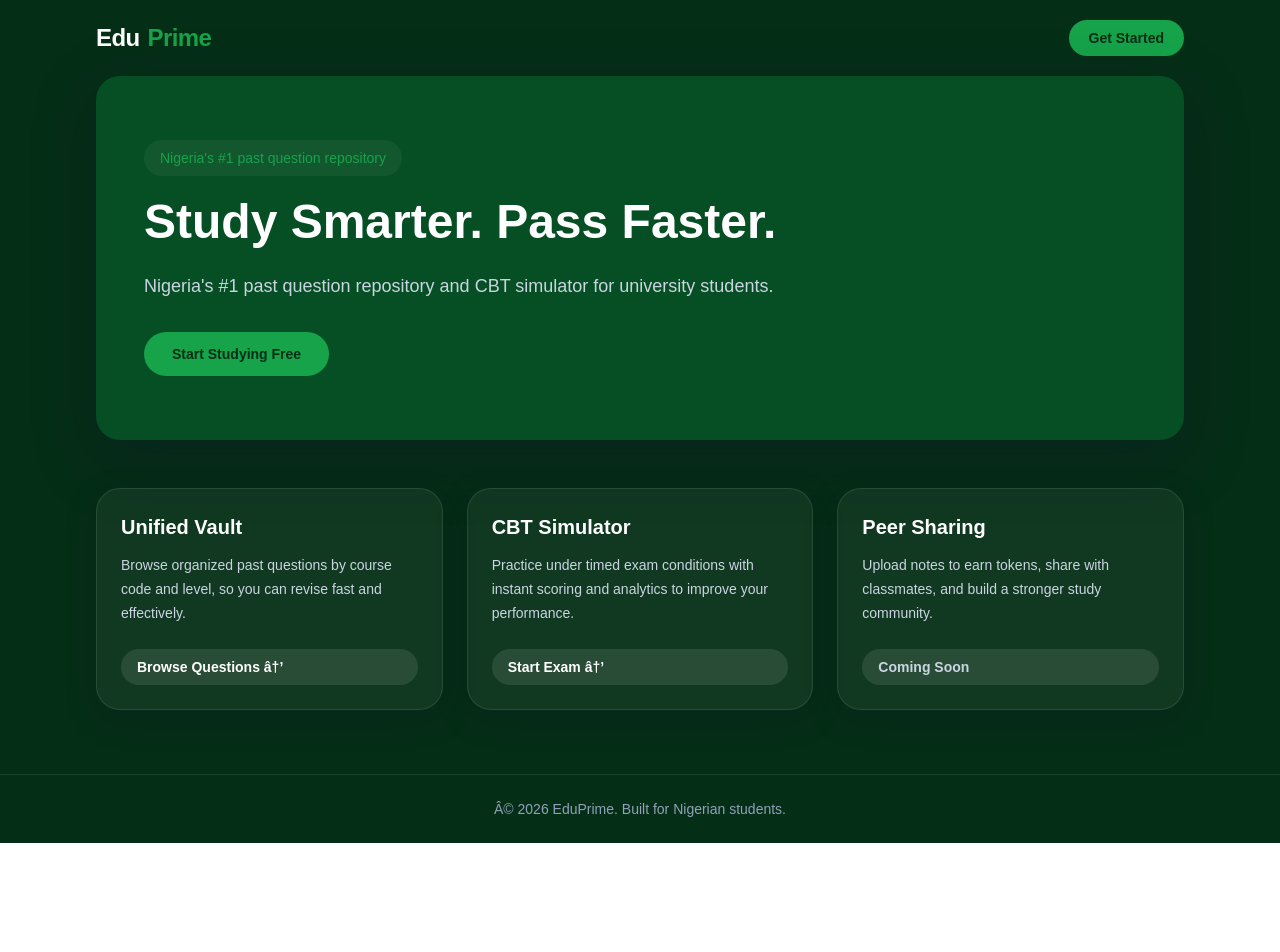
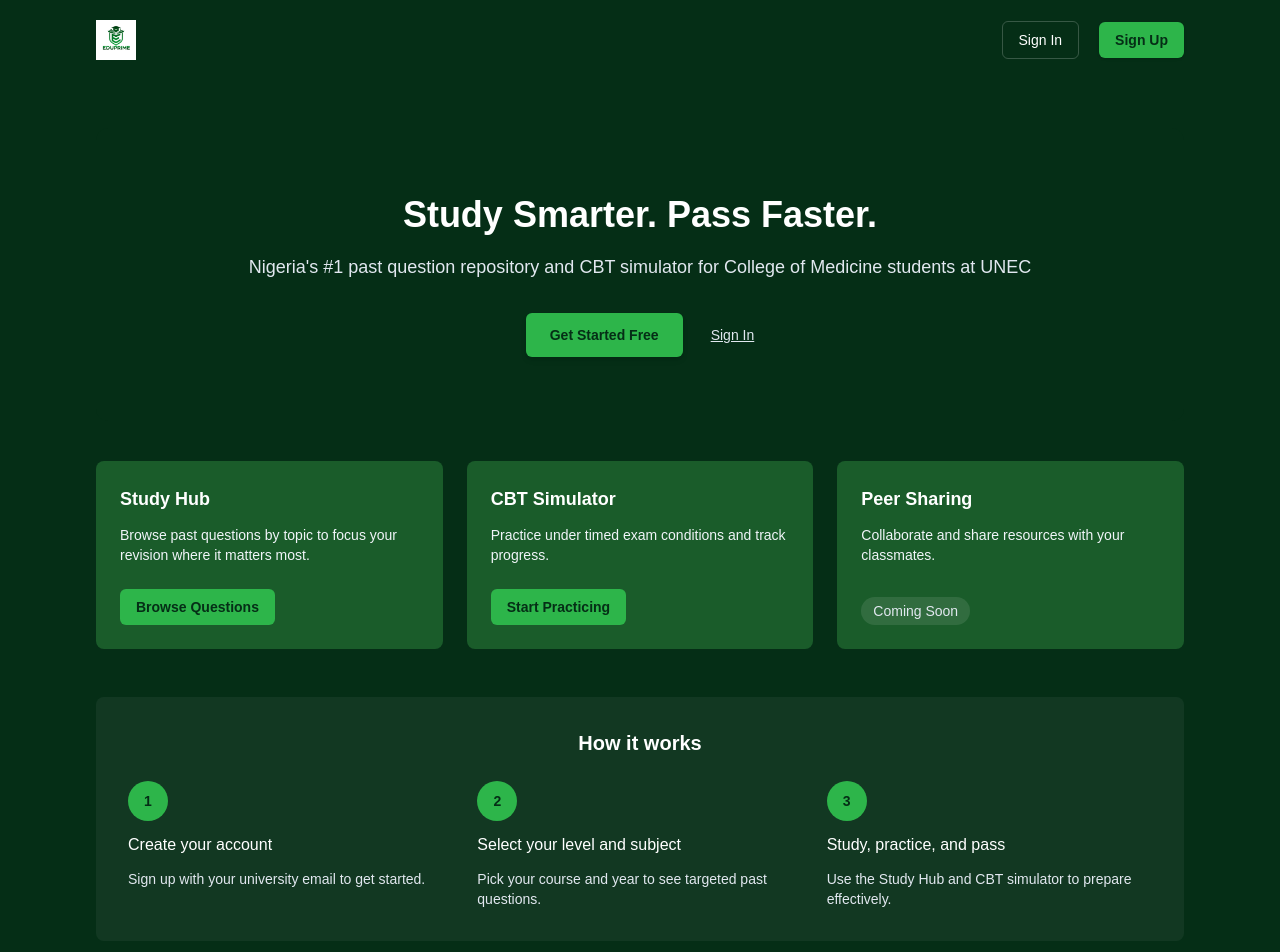
Before and after one commit to exaltednwadike-blip/Eduprime, a Next.js app: page / in a window 1280 px wide. Shown: the top 952 px of the page. Before the commit the page ends 843 px from the top, so only its background shows below. Built offline with nearby package versions, Linux system fonts and the light colour scheme.

Commit message:
chore: rewrite marketing homepage (app/page.tsx)

```diff
--- a/app/page.tsx
+++ b/app/page.tsx
@@ -3,83 +3,145 @@ import Link from "next/link";
 export default function Home() {
   return (
     <div className="min-h-screen bg-[#052e16] text-white">
-      <header className="mx-auto flex w-full max-w-6xl items-center justify-between px-6 py-5 sm:px-8">
-        <div className="flex items-center gap-2 text-2xl font-bold tracking-tight">
-          <span className="text-white">Edu</span>
-          <span className="text-[#16a34a]">Prime</span>
+      <header className="w-full">
+        <div className="mx-auto flex max-w-6xl items-center justify-between px-6 py-5 sm:px-8">
+          <Link href="/" className="flex items-center gap-3">
+            <img src="/logo.png" alt="EduPrime" className="h-10 w-auto" />
+            <span className="sr-only">EduPrime</span>
+          </Link>
+
+          <nav className="flex items-center gap-3">
+            <Link
+              href="/signin"
+              className="rounded-md border border-white/20 px-4 py-2 text-sm font-medium hover:bg-white/5"
+            >
+              Sign In
+            </Link>
+
+            <Link
+              href="/signup"
+              className="ml-2 rounded-md bg-[#2db54a] px-4 py-2 text-sm font-semibold text-[#052e16] shadow-sm hover:brightness-95"
+            >
+              Sign Up
+            </Link>
+          </nav>
         </div>
-        <Link
-          href="/onboarding"
-          className="rounded-full bg-[#16a34a] px-5 py-2 text-sm font-semibold text-[#052e16] transition hover:bg-[#22c55e]"
-        >
-          Get Started
-        </Link>
       </header>
 
-      <main className="mx-auto flex w-full max-w-6xl flex-col px-6 pb-16 sm:px-8">
-        <section className="flex flex-col items-start justify-center rounded-3xl bg-[#064e23] px-6 py-12 shadow-[0_20px_60px_rgba(15,23,42,0.35)] sm:px-12 sm:py-16">
-          <p className="mb-4 rounded-full bg-white/5 px-4 py-2 text-sm text-[#16a34a]">Nigeria's #1 past question repository</p>
-          <h1 className="max-w-3xl text-4xl font-semibold leading-tight text-white sm:text-5xl">
+      <main className="mx-auto w-full max-w-6xl px-6 pb-16 sm:px-8">
+        {/* Hero */}
+        <section className="mt-8 rounded-xl bg-[#052e16] px-6 py-12 sm:mt-12 sm:px-10 sm:py-16">
+          <div className="mx-auto max-w-4xl text-center">
+            <h1 className="text-3xl font-extrabold leading-tight text-white sm:text-4xl">
               Study Smarter. Pass Faster.
             </h1>
-          <p className="mt-5 max-w-2xl text-base leading-7 text-slate-300 sm:text-lg">
-            Nigeria's #1 past question repository and CBT simulator for university students.
+            <p className="mt-4 text-base text-slate-200 sm:text-lg">
+              Nigeria's #1 past question repository and CBT simulator for College of Medicine students at
+              UNEC
             </p>
+
+            <div className="mt-8 flex flex-col items-center gap-3 sm:flex-row sm:justify-center">
               <Link
-            href="/onboarding"
-            className="mt-8 inline-flex rounded-full bg-[#16a34a] px-7 py-3 text-sm font-semibold text-[#052e16] transition hover:bg-[#22c55e]"
+                href="/signup"
+                className="inline-flex items-center justify-center rounded-md bg-[#2db54a] px-6 py-3 text-sm font-semibold text-[#052e16] shadow-md"
               >
-            Start Studying Free
+                Get Started Free
               </Link>
+
+              <Link href="/signin" className="mt-2 text-sm text-slate-200 underline sm:mt-0 sm:ml-4">
+                Sign In
+              </Link>
+            </div>
+          </div>
         </section>
 
-        <section id="features" className="mt-12 grid gap-6 sm:grid-cols-3">
-          <div className="flex min-h-[220px] flex-col justify-between rounded-3xl border border-white/10 bg-white/5 p-6 shadow-[0_10px_30px_rgba(15,23,42,0.25)]">
+        {/* Features */}
+        <section className="mt-10 grid gap-6 sm:grid-cols-3">
+          <article className="flex flex-col justify-between rounded-lg bg-[#1a5c2a] p-6">
             <div>
-              <h2 className="text-xl font-semibold text-white">Unified Vault</h2>
-              <p className="mt-3 text-sm leading-6 text-slate-300">
-                Browse organized past questions by course code and level, so you can revise fast and effectively.
+              <h3 className="text-lg font-semibold text-white">Study Hub</h3>
+              <p className="mt-3 text-sm text-slate-100">
+                Browse past questions by topic to focus your revision where it matters most.
               </p>
             </div>
+            <div className="mt-6">
               <Link
-              href="/study-hub"
-              className="mt-6 inline-flex rounded-full bg-white/10 px-4 py-2 text-sm font-semibold text-white transition hover:bg-white/20"
+                href="/signup"
+                className="inline-block rounded-md bg-[#2db54a] px-4 py-2 text-sm font-semibold text-[#052e16]"
               >
-              Browse Questions â†’
+                Browse Questions
               </Link>
             </div>
-          <div className="flex min-h-[220px] flex-col justify-between rounded-3xl border border-white/10 bg-white/5 p-6 shadow-[0_10px_30px_rgba(15,23,42,0.25)]">
+          </article>
+
+          <article className="flex flex-col justify-between rounded-lg bg-[#1a5c2a] p-6">
             <div>
-              <h2 className="text-xl font-semibold text-white">CBT Simulator</h2>
-              <p className="mt-3 text-sm leading-6 text-slate-300">
-                Practice under timed exam conditions with instant scoring and analytics to improve your performance.
-              </p>
+              <h3 className="text-lg font-semibold text-white">CBT Simulator</h3>
+              <p className="mt-3 text-sm text-slate-100">Practice under timed exam conditions and track progress.</p>
             </div>
+            <div className="mt-6">
               <Link
-              href="/cbt"
-              className="mt-6 inline-flex rounded-full bg-white/10 px-4 py-2 text-sm font-semibold text-white transition hover:bg-white/20"
+                href="/signup"
+                className="inline-block rounded-md bg-[#2db54a] px-4 py-2 text-sm font-semibold text-[#052e16]"
               >
-              Start Exam â†’
+                Start Practicing
               </Link>
             </div>
-          <div className="flex min-h-[220px] flex-col justify-between rounded-3xl border border-white/10 bg-white/5 p-6 shadow-[0_10px_30px_rgba(15,23,42,0.25)]">
+          </article>
+
+          <article className="flex flex-col justify-between rounded-lg bg-[#1a5c2a] p-6">
             <div>
-              <h2 className="text-xl font-semibold text-white">Peer Sharing</h2>
-              <p className="mt-3 text-sm leading-6 text-slate-300">
-                Upload notes to earn tokens, share with classmates, and build a stronger study community.
-              </p>
+              <h3 className="text-lg font-semibold text-white">Peer Sharing</h3>
+              <p className="mt-3 text-sm text-slate-100">Collaborate and share resources with your classmates.</p>
             </div>
-            <span className="mt-6 inline-flex rounded-full bg-white/10 px-4 py-2 text-sm font-semibold text-slate-300">
+            <div className="mt-6">
+              <span className="inline-flex items-center rounded-full bg-white/10 px-3 py-1 text-sm font-medium text-slate-200">
                 Coming Soon
               </span>
+            </div>
+          </article>
+        </section>
+
+        {/* How it works */}
+        <section className="mt-12 rounded-lg bg-white/5 p-6 sm:p-8">
+          <h2 className="text-center text-xl font-semibold text-white">How it works</h2>
+          <div className="mt-6 grid gap-6 sm:grid-cols-3">
+            <div className="flex flex-col items-start gap-3">
+              <div className="flex h-10 w-10 items-center justify-center rounded-full bg-[#2db54a] text-sm font-semibold text-[#052e16]">1</div>
+              <h4 className="text-md font-medium text-white">Create your account</h4>
+              <p className="text-sm text-slate-200">Sign up with your university email to get started.</p>
+            </div>
+
+            <div className="flex flex-col items-start gap-3">
+              <div className="flex h-10 w-10 items-center justify-center rounded-full bg-[#2db54a] text-sm font-semibold text-[#052e16]">2</div>
+              <h4 className="text-md font-medium text-white">Select your level and subject</h4>
+              <p className="text-sm text-slate-200">Pick your course and year to see targeted past questions.</p>
+            </div>
+
+            <div className="flex flex-col items-start gap-3">
+              <div className="flex h-10 w-10 items-center justify-center rounded-full bg-[#2db54a] text-sm font-semibold text-[#052e16]">3</div>
+              <h4 className="text-md font-medium text-white">Study, practice, and pass</h4>
+              <p className="text-sm text-slate-200">Use the Study Hub and CBT simulator to prepare effectively.</p>
+            </div>
+          </div>
+        </section>
+
+        {/* Call to action */}
+        <section className="mt-12 rounded-lg bg-[#052e16] p-6 text-center sm:p-10">
+          <h2 className="text-xl font-semibold text-white">Join hundreds of College of Medicine students already studying smarter</h2>
+          <div className="mt-6 flex justify-center">
+            <Link
+              href="/signup"
+              className="inline-block rounded-md bg-[#2db54a] px-6 py-3 text-sm font-semibold text-[#052e16]"
+            >
+              Create Free Account
+            </Link>
           </div>
         </section>
       </main>
 
-      <footer className="border-t border-white/10 bg-[#052e16] px-6 py-6 text-sm text-slate-400 sm:px-8">
-        <div className="mx-auto max-w-6xl text-center">
-          Â© 2026 EduPrime. Built for Nigerian students.
-        </div>
+      <footer className="mt-12 border-t border-white/10 bg-[#052e16] px-6 py-6 text-center text-sm text-slate-300 sm:px-8">
+        © 2026 EduPrime. Built for Nigerian medical students.
       </footer>
     </div>
   );
```
Lines whose indentation alone changed are shown as unchanged.
